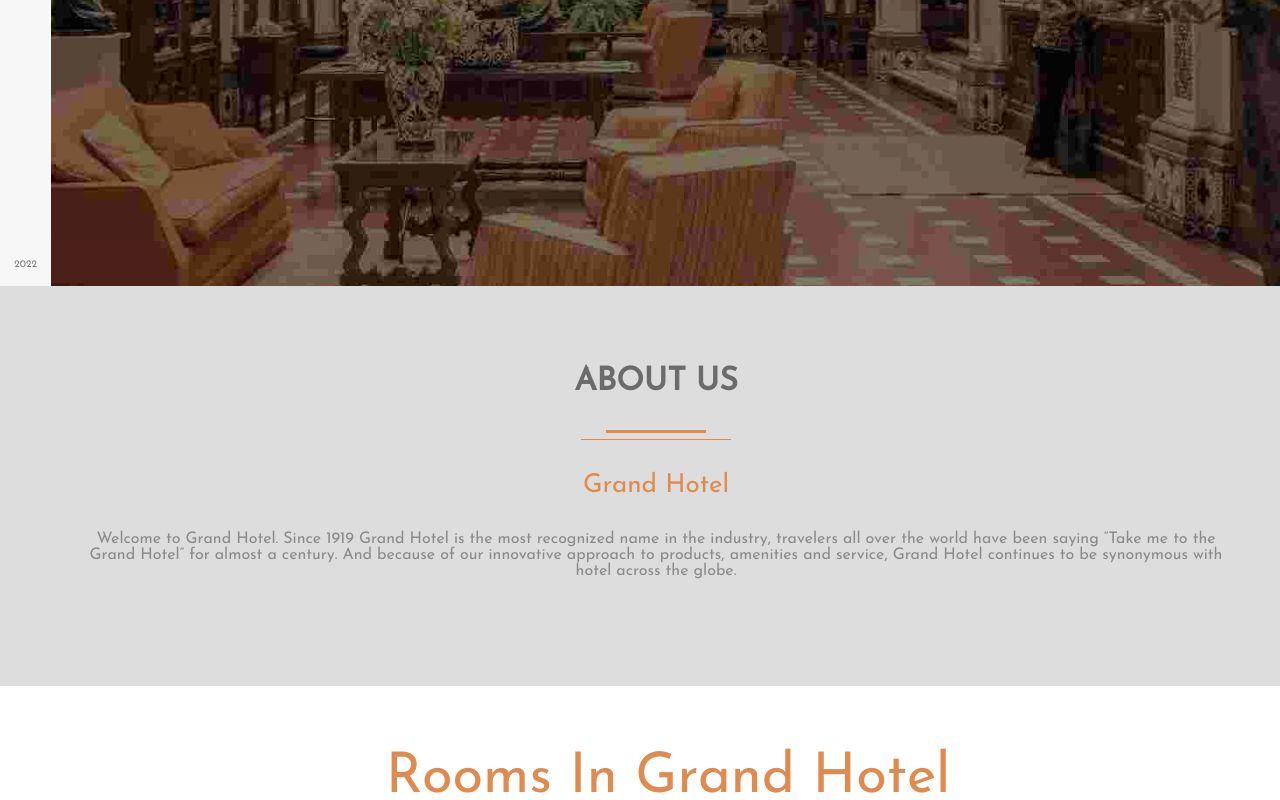
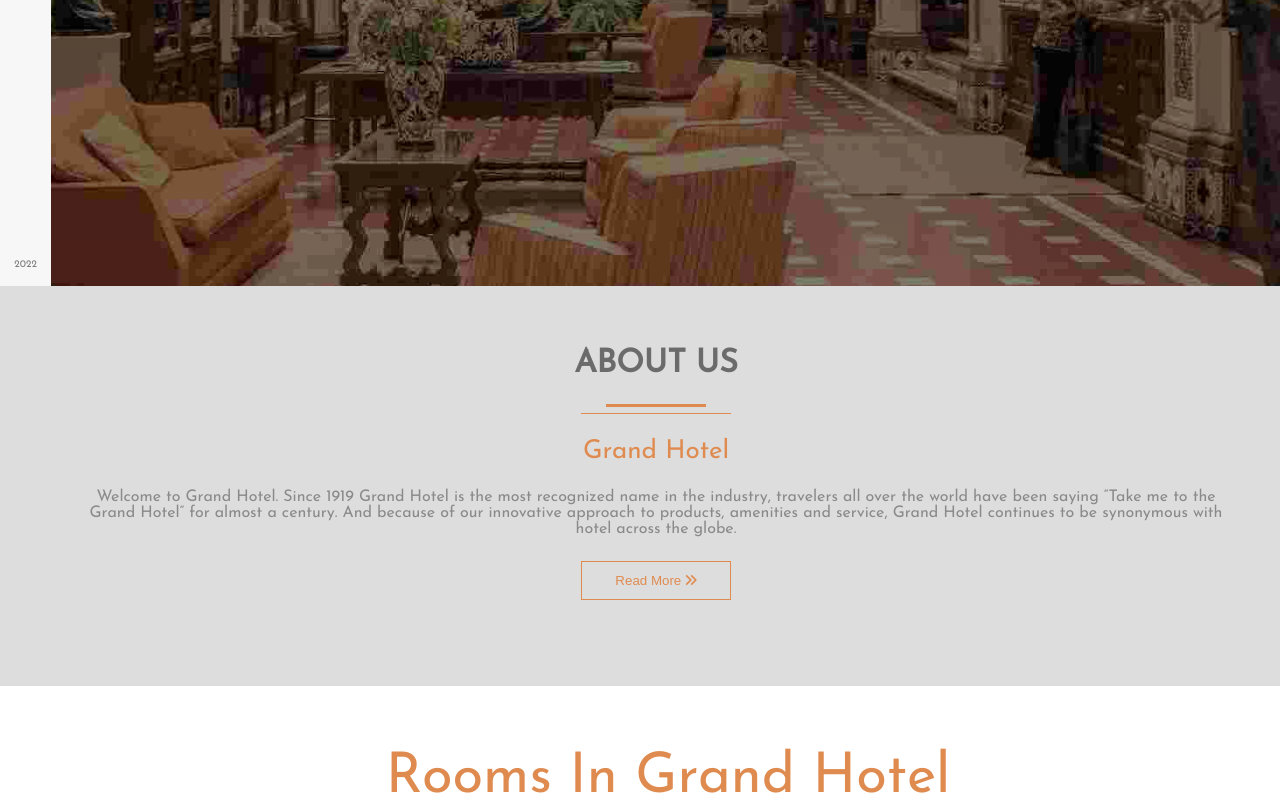
Before and after one commit to mansoorabbas123/GrandHotel, a plain HTML site: page index.html in a window 1280 px wide. Shown: the part 514-1314 px from the top of the page. Drawn offline with Linux system fonts and the light colour scheme; files whose address does not match are found by name.

Commit message:
fix aboutus issue

```diff
--- a/css/style.css
+++ b/css/style.css
@@ -36,7 +36,7 @@ body {
   justify-content: space-between;
   background-color: rgb(247, 247, 247);
   z-index: 2;
-  height: 100%;
+  height: 100vh;
   position: fixed;
 }
 
@@ -332,27 +332,17 @@ body {
 
 .img-wrapper {
   width: 50%;
-  height: 90vh;
+  /* height: 90vh; */
   position: relative;
 }
 
 .content-wrapper > * {
-  margin: 2rem 0 2rem 2rem;
+  margin: 0 0 1.5rem 2rem;
 }
 
 .content-wrapper h1 {
   color: rgba(0, 0, 0, 0.514);
   font-size: 32px;
-}
-
-.content-wrapper h2 {
-  color: var(--primaryColor);
-  font-weight: lighter;
-  font-size: 26px;
-}
-
-.content-wrapper p {
-  color: rgba(0, 0, 0, 0.377);
 }
 
 .about-line {
@@ -372,6 +362,30 @@ body {
   height: 1px;
   background-color: var(--primaryColor);
   margin-top: 6px;
+}
+
+.content-wrapper h2 {
+  color: var(--primaryColor);
+  font-weight: lighter;
+  font-size: 26px;
+}
+
+.content-wrapper p {
+  color: rgba(0, 0, 0, 0.377);
+}
+
+.about-btn {
+  padding: 0.7rem 2rem;
+  border: 1px solid var(--primaryColor);
+  background-color: #dddddd;
+  color: var(--primaryColor);
+  width: 150px;
+  transition: width 1s ease;
+}
+
+.about-btn:hover {
+  cursor: pointer;
+  width: 170px;
 }
 
 .image-box {
--- a/index.html
+++ b/index.html
@@ -97,6 +97,9 @@
           innovative approach to products, amenities and service, Grand Hotel
           continues to be synonymous with hotel across the globe.
         </p>
+        <button class="about-btn">
+          Read More <i class="fas fa-angle-double-right"></i>
+        </button>
       </div>
       <div class="img-wrapper">
         <div class="image-box image-box-4">
```
